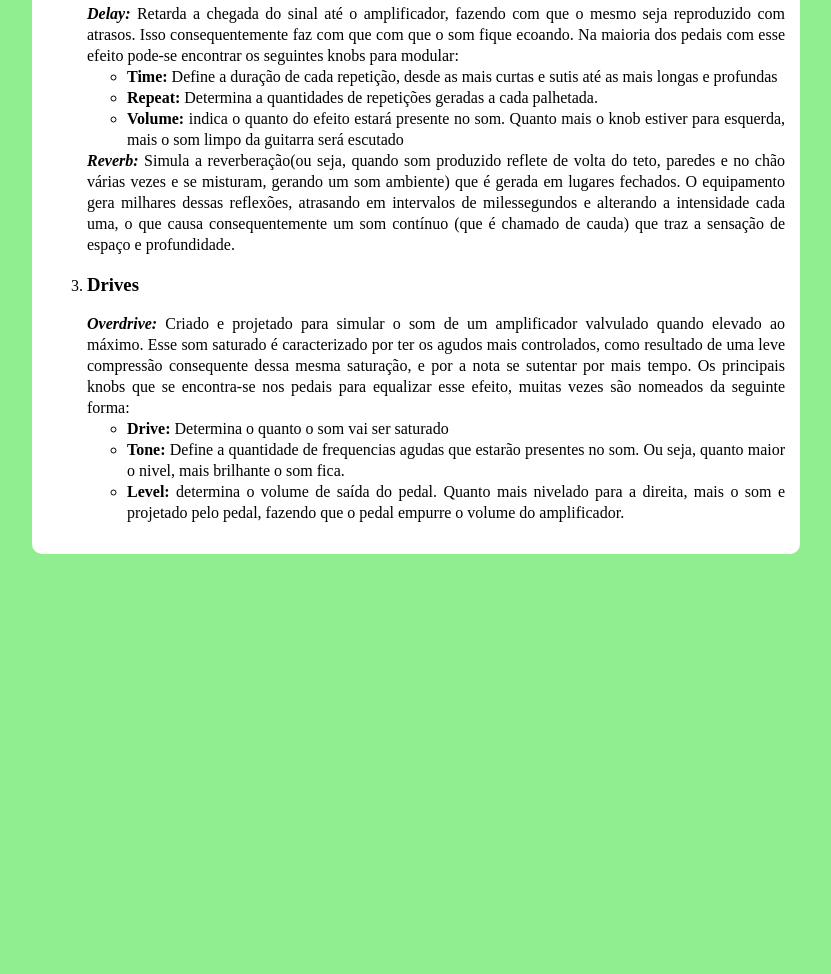
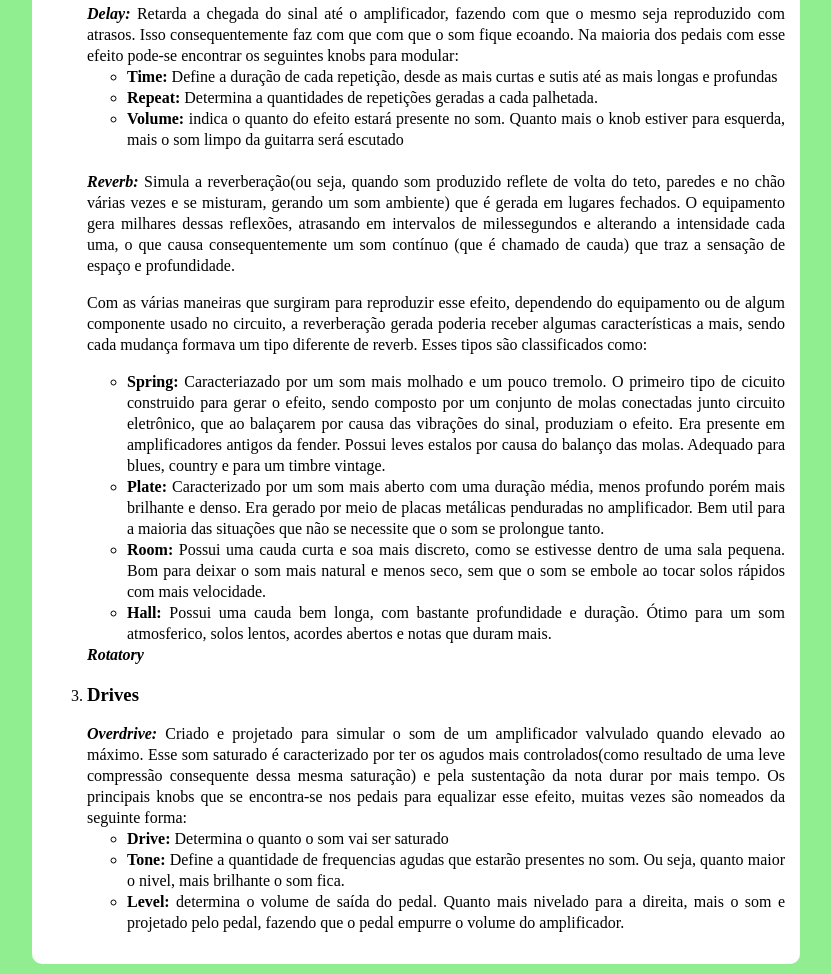
Before and after one commit to GustavoSousaPassos/MusicWeb, a plain HTML site: page paginas/equi.html in a window 1280 px wide. Shown: the part 2164-3138 px from the top of the page, without its empty margins (224-1055 px from the left). Before the commit the page ends 2728 px from the top, so only its background shows below. Drawn offline with Linux system fonts and the light colour scheme.

Commit message:
Adição de conteúdo na descrição sobre o efeito reverb na página de equipamentos.

```diff
--- a/estilo/style.css
+++ b/estilo/style.css
@@ -96,3 +96,10 @@ h1
     text-align: center;
     font-family: Arial, Helvetica, sans-serif;
 }
+
+.sub-list dt
+{
+    font-style: normal;
+    font-weight: bolder;
+    display: inline;
+}
--- a/paginas/equi.html
+++ b/paginas/equi.html
@@ -109,31 +109,94 @@
 
                     </ul>
                 </dd>
-
+                <br>
                 <dt>Reverb: </dt>
-                <dd>Simula a reverberação(ou seja, quando som produzido reflete de volta do teto, paredes e no chão várias vezes e se misturam, gerando um som
+                <dd>
+                    Simula a reverberação(ou seja, quando som produzido reflete de volta do teto, paredes e no chão várias vezes e se misturam, gerando um som
                     ambiente) que é gerada em lugares fechados. O equipamento gera milhares dessas reflexões, atrasando em intervalos de milessegundos e alterando a intensidade cada uma,
                     o que causa consequentemente um som contínuo (que é chamado de cauda) que traz a sensação de espaço e profundidade.
+                    <p>
+                        Com as várias maneiras que surgiram para reproduzir esse efeito, dependendo do equipamento ou de algum componente
+                        usado no circuito, a reverberação gerada poderia receber algumas características a mais, sendo cada mudança formava
+                        um tipo diferente de reverb. Esses tipos são classificados como:
+                    </p>
+
+                    <ul>
+                        <dl class="sub-list">
+                            <li>
+                                <dt>Spring: </dt>
+                                <dd>
+                                    Caracteriazado por um som mais molhado e um pouco tremolo. O primeiro tipo de cicuito construido
+                                    para gerar o efeito, sendo composto por um conjunto de molas conectadas junto circuito eletrônico,
+                                    que ao balaçarem por causa das vibrações do sinal, produziam o efeito. Era presente em amplificadores
+                                    antigos da fender. Possui leves estalos por causa do balanço das molas. Adequado para blues, country
+                                    e para um timbre vintage.
+                                </dd>
+                            </li>
+
+                            <li>
+                                <dt>Plate: </dt>
+                                <dd>
+                                    Caracterizado por um som mais aberto com uma duração média, menos profundo porém mais brilhante e denso.
+                                    Era gerado por meio de placas metálicas penduradas no amplificador. Bem util para a maioria
+                                    das situações que não se necessite que o som se prolongue tanto.
+                                </dd>
+                            </li>
+
+                            <li>
+                                <dt>Room: </dt>
+                                <dd>
+                                    Possui uma cauda curta e soa mais discreto, como se estivesse dentro de uma sala pequena. Bom para
+                                    deixar o som mais natural e menos seco, sem que o som se embole ao tocar solos rápidos com mais
+                                    velocidade.
+                                </dd>
+                            </li>
+
+                            <li>
+                                <dt>Hall: </dt>
+                                <dd>
+                                    Possui uma cauda bem longa, com bastante profundidade e duração. Ótimo para um som atmosferico,
+                                    solos lentos, acordes abertos e notas que duram mais.
+                                </dd>
+                            </li>
+                        </dl>
+                    </ul>
                 </dd>
+
+                <dt>Rotatory</dt>
             </dl>
+
             <li><h3>Drives</h3></li>
             <dl>
                 <dt>Overdrive: </dt>
                 <dd>Criado e projetado para simular o som de um amplificador valvulado quando elevado ao máximo. Esse som saturado é
-                    caracterizado por ter os agudos mais controlados, como resultado de uma leve compressão consequente dessa mesma saturação,
-                    e por a nota se sutentar por mais tempo. Os principais knobs que se encontra-se nos pedais para equalizar esse efeito,
+                    caracterizado por ter os agudos mais controlados(como resultado de uma leve compressão consequente dessa mesma saturação)
+                    e pela sustentação da nota durar por mais tempo. Os principais knobs que se encontra-se nos pedais para equalizar esse efeito,
                     muitas vezes são nomeados da seguinte forma:
                     <ul>
-                        <li><strong>Drive: </strong> Determina o quanto o som vai ser saturado</li>
-                        <li><strong>Tone: </strong> Define a quantidade de frequencias agudas que estarão presentes no som. Ou seja,
-                        quanto maior o nivel, mais brilhante o som fica.</li>
-                        <li><strong>Level: </strong> determina o volume de saída do pedal. Quanto mais nivelado para a direita, mais
-                            o som e projetado pelo pedal, fazendo que o pedal empurre o volume do amplificador.
-                        </li>
-
+                        <dl class="sub-list">
+                            <li>
+                                <dt>Drive:</dt>
+                                <dd>Determina o quanto o som vai ser saturado</dd>
+                            </li>
+                            <li>
+                                <dt>Tone:</dt>
+                                <dd>Define a quantidade de frequencias agudas que estarão presentes no som. Ou seja, quanto maior o
+                                    nivel, mais brilhante o som fica.
+                                </dd>
+                            </li>
+                            <li>
+                                <dt>Level:</dt>
+                                <dd>
+                                    determina o volume de saída do pedal. Quanto mais nivelado para a direita, mais  o som e projetado
+                                    pelo pedal, fazendo que o pedal empurre o volume do amplificador.
+                                </dd>
+                            </li>
+                        </dl>
                     </ul>
                 </dd>
             </dl>
+
         </ol>
     </main>
 </body>
```
